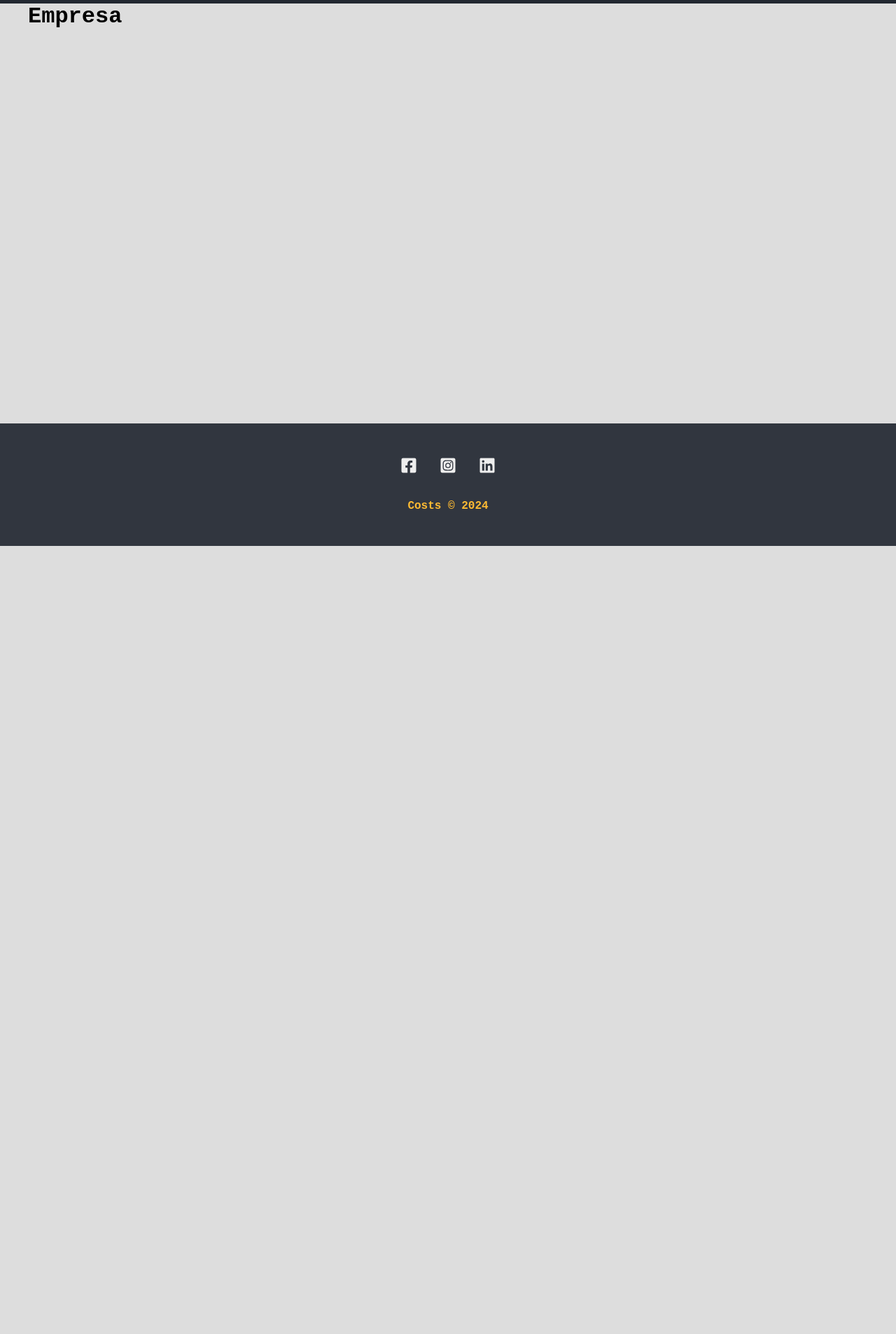
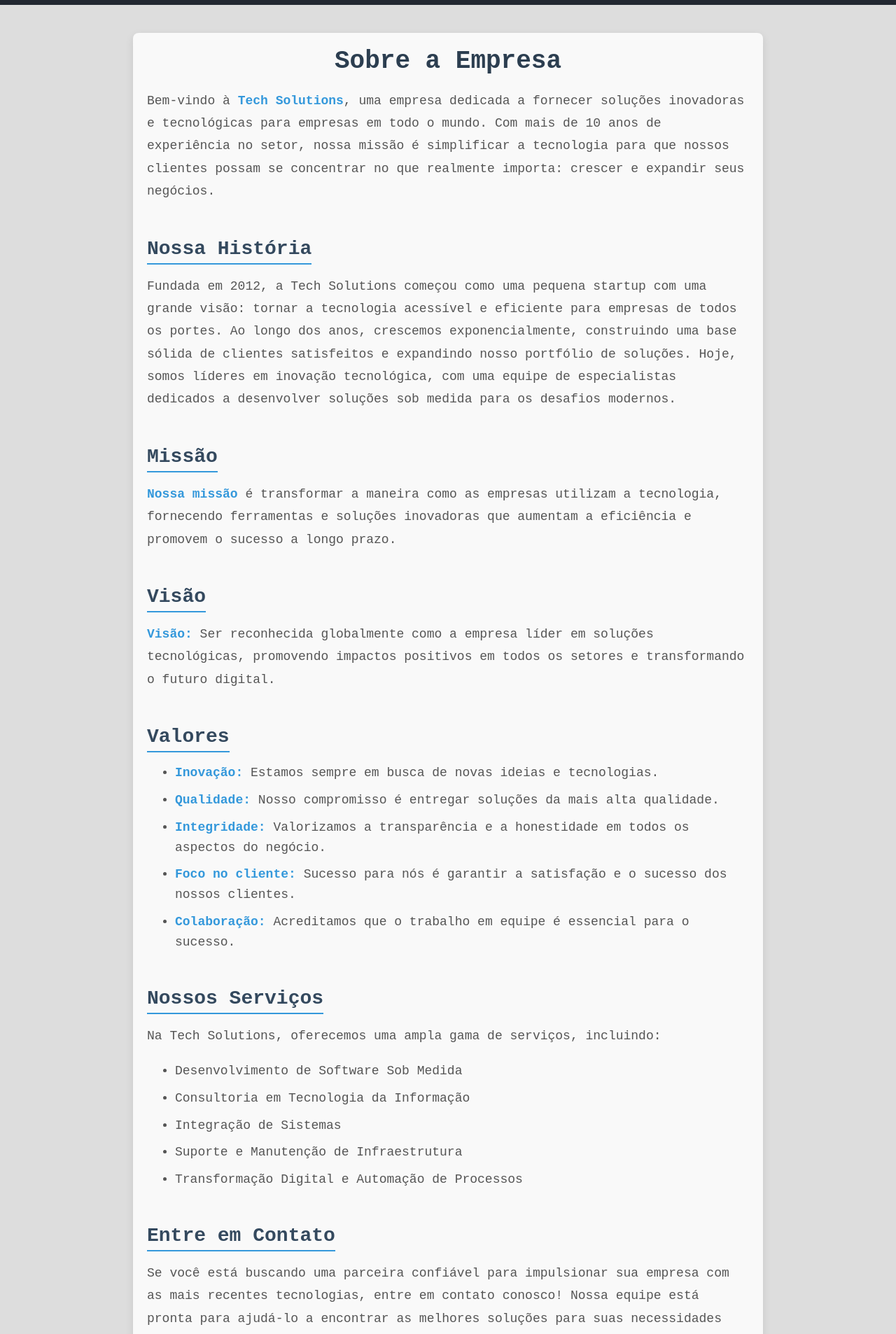
Before and after one commit to guilhermemelolima/projeto-reactjs-costs, a React (Create React App) app: page /empresa in a window 1280 px wide. Shown: the part 80-1986 px from the top of the page at 70% size. Before the commit the page ends 860 px from the top, so only its background shows below. Built offline with nearby package versions, Linux system fonts and the light colour scheme; the HTML template or start-up script is replaced by a standard one; a web font is replaced by a local one.

Commit message:
Atualização do estilo

```diff
--- a/src/components/layout/NavBar.js
+++ b/src/components/layout/NavBar.js
@@ -21,10 +21,10 @@ function NavBar() {
 						<Link to="/">Home</Link>
 					</li>
 					<li className={style.item}>
-						<Link to="/empresa">Empresa</Link>
+						<Link to="/projects">Projetos</Link>
 					</li>
 					<li className={style.item}>
-						<Link to="/projects">Projetos</Link>
+						<Link to="/empresa">Empresa</Link>
 					</li>
 					<li className={style.item}>
 						<Link to="/contato">Contato</Link>
--- a/src/components/pages/Contato.js
+++ b/src/components/pages/Contato.js
@@ -1,5 +1,36 @@
+import { useState } from "react";
+
+import styles from "./Contato.module.css";
+
 function Contato() {
-	return <h1>Contato</h1>;
+	return (
+		<section className={styles.contato_container}>
+			<h1>Entre em Contato</h1>
+			<p>
+				Estamos aqui para ajudar! Se você tiver dúvidas, sugestões ou
+				precisar de assistência, sinta-se à vontade para entrar em
+				contato conosco através dos canais abaixo.
+			</p>
+			<ul className={styles.contact_info}>
+				<li>
+					<strong>Email:</strong> contato@empresaexemplo.com.br
+				</li>
+				<li>
+					<strong>Telefone:</strong> (11) 1234-5678
+				</li>
+				<li>
+					<strong>Endereço:</strong> Rua Exemplo, 123, Centro, São
+					Paulo - SP
+				</li>
+			</ul>
+			{/*
+			<h1>Entre em Contato</h1>
+			<p>
+				Preencha o formulário abaixo para enviar uma mensagem para nós.
+			</p>
+			 */}
+		</section>
+	);
 }
 
 export default Contato;
--- /dev/null
+++ b/src/components/pages/Contato.module.css
@@ -0,0 +1,38 @@
+.contato_container {
+	width: 75%;
+	display: flex;
+	flex-direction: column;
+	justify-content: center;
+	align-items: center;
+	padding: 4em;
+	text-align: center;
+	margin: 40px auto;
+	padding: 20px;
+	background-color: #f9f9f9;
+	box-shadow: 0px 4px 12px rgba(0, 0, 0, 0.1);
+	border-radius: 8px;
+}
+
+.contato_container h1 {
+	font-size: 2.5em;
+	margin-bottom: 0.5em;
+	color: #ffbb33;
+}
+
+.contato_container p {
+	margin-bottom: 1.5em;
+	color: #393e46;
+	font-size: 1.2em;
+	max-width: 600px;
+}
+
+.contact_info {
+	list-style: none;
+	padding: 0;
+}
+
+.contact_info li {
+	margin: 0.5em 0;
+	font-size: 1.1em;
+	color: #393e46;
+}
--- a/src/components/pages/Empresa.js
+++ b/src/components/pages/Empresa.js
@@ -1,7 +1,89 @@
+import styles from "./Empresa.module.css";
+
 function Empresa() {
 	return (
-		<div>
-			<h1>Empresa</h1>
+		<div className={styles.empresa_container}>
+			<h1>Sobre a Empresa</h1>
+			<p>
+				Bem-vindo à <strong>Tech Solutions</strong>, uma empresa
+				dedicada a fornecer soluções inovadoras e tecnológicas para
+				empresas em todo o mundo. Com mais de 10 anos de experiência no
+				setor, nossa missão é simplificar a tecnologia para que nossos
+				clientes possam se concentrar no que realmente importa: crescer
+				e expandir seus negócios.
+			</p>
+
+			<h2>Nossa História</h2>
+			<p>
+				Fundada em 2012, a Tech Solutions começou como uma pequena
+				startup com uma grande visão: tornar a tecnologia acessível e
+				eficiente para empresas de todos os portes. Ao longo dos anos,
+				crescemos exponencialmente, construindo uma base sólida de
+				clientes satisfeitos e expandindo nosso portfólio de soluções.
+				Hoje, somos líderes em inovação tecnológica, com uma equipe de
+				especialistas dedicados a desenvolver soluções sob medida para
+				os desafios modernos.
+			</p>
+
+			<h2>Missão</h2>
+			<p>
+				<strong>Nossa missão</strong> é transformar a maneira como as
+				empresas utilizam a tecnologia, fornecendo ferramentas e
+				soluções inovadoras que aumentam a eficiência e promovem o
+				sucesso a longo prazo.
+			</p>
+
+			<h2>Visão</h2>
+			<p>
+				<strong>Visão:</strong> Ser reconhecida globalmente como a
+				empresa líder em soluções tecnológicas, promovendo impactos
+				positivos em todos os setores e transformando o futuro digital.
+			</p>
+
+			<h2>Valores</h2>
+			<ul>
+				<li>
+					<strong>Inovação:</strong> Estamos sempre em busca de novas
+					ideias e tecnologias.
+				</li>
+				<li>
+					<strong>Qualidade:</strong> Nosso compromisso é entregar
+					soluções da mais alta qualidade.
+				</li>
+				<li>
+					<strong>Integridade:</strong> Valorizamos a transparência e
+					a honestidade em todos os aspectos do negócio.
+				</li>
+				<li>
+					<strong>Foco no cliente:</strong> Sucesso para nós é
+					garantir a satisfação e o sucesso dos nossos clientes.
+				</li>
+				<li>
+					<strong>Colaboração:</strong> Acreditamos que o trabalho em
+					equipe é essencial para o sucesso.
+				</li>
+			</ul>
+
+			<h2>Nossos Serviços</h2>
+			<p>
+				Na Tech Solutions, oferecemos uma ampla gama de serviços,
+				incluindo:
+			</p>
+			<ul>
+				<li>Desenvolvimento de Software Sob Medida</li>
+				<li>Consultoria em Tecnologia da Informação</li>
+				<li>Integração de Sistemas</li>
+				<li>Suporte e Manutenção de Infraestrutura</li>
+				<li>Transformação Digital e Automação de Processos</li>
+			</ul>
+
+			<h2>Entre em Contato</h2>
+			<p>
+				Se você está buscando uma parceira confiável para impulsionar
+				sua empresa com as mais recentes tecnologias, entre em contato
+				conosco! Nossa equipe está pronta para ajudá-lo a encontrar as
+				melhores soluções para suas necessidades específicas.
+			</p>
 		</div>
 	);
 }
--- /dev/null
+++ b/src/components/pages/Empresa.module.css
@@ -0,0 +1,54 @@
+.empresa_container {
+	max-width: 900px;
+	margin: 40px auto;
+	padding: 20px;
+	background-color: #f9f9f9;
+	box-shadow: 0px 4px 12px rgba(0, 0, 0, 0.1);
+	border-radius: 8px;
+}
+
+h1 {
+	color: #2c3e50;
+	font-size: 36px;
+	font-weight: bold;
+	text-align: center;
+	margin-bottom: 20px;
+}
+
+h2 {
+	color: #34495e;
+	font-size: 28px;
+	margin-top: 30px;
+	margin-bottom: 15px;
+	border-bottom: 2px solid #3498db;
+	display: inline-block;
+	padding-bottom: 5px;
+}
+
+p {
+	color: #555;
+	font-size: 18px;
+	line-height: 1.8;
+	margin-bottom: 20px;
+}
+
+ul {
+	list-style-type: disc;
+	margin-left: 40px;
+	margin-bottom: 20px;
+}
+
+li {
+	color: #555;
+	font-size: 18px;
+	line-height: 1.6;
+	margin-bottom: 10px;
+}
+
+strong {
+	color: #3498db;
+}
+
+h2 span {
+	color: #3498db;
+}
--- a/src/components/pages/Home.module.css
+++ b/src/components/pages/Home.module.css
@@ -7,23 +7,23 @@
 	padding: 4em;
 }
 
-.home_container h1{
+.home_container h1 {
 	font-size: 2.5em;
-    margin-bottom: .5em;
+	margin-bottom: 0.5em;
 }
 
-.home_container h1 span{
+.home_container h1 span {
 	color: #ffbb33;
-    padding: 0 .2em;
-    background-color: #393E46;
+	padding: 0 0.2em;
+	background-color: #393e46;
 }
 
 .home_container p {
 	margin-bottom: 1.5em;
-    color: #393E46;
+	color: #393e46;
 }
 
-.home_container img{
+.home_container img {
 	width: 350px;
 	margin: 2em 0;
 }
```
Lines whose indentation alone changed are shown as unchanged.
